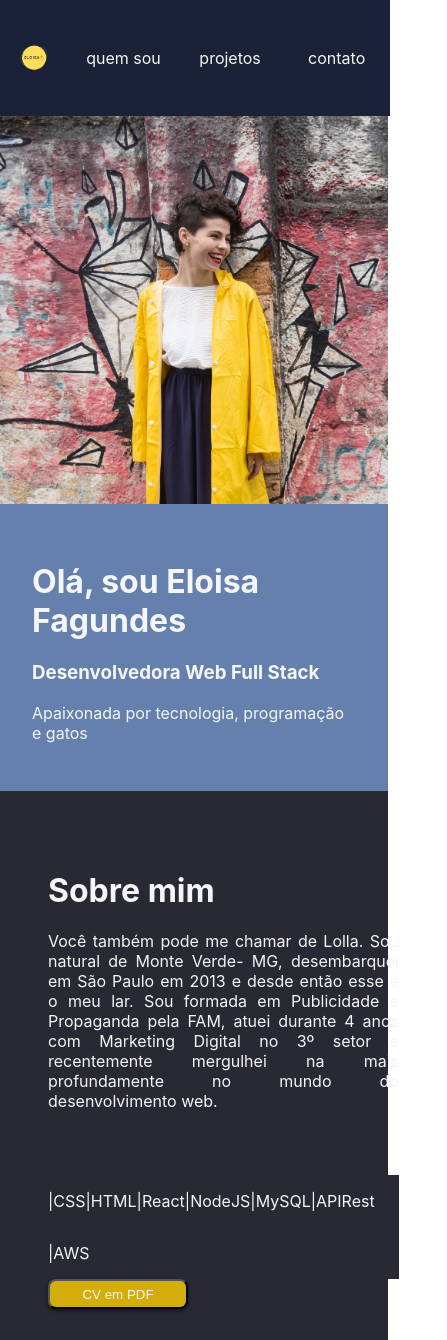
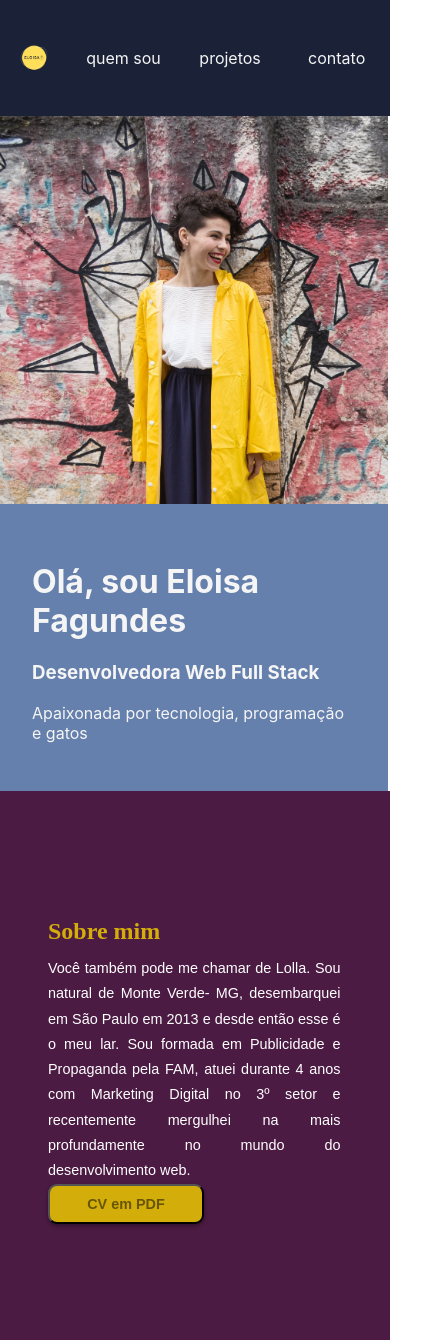
Before and after one commit to EloisaFagundes/Portifolio, a React (Create React App) app in the folder portfolio/: page / in a window 390 px wide. Shown: the whole page, 447 px wide, since content can reach past the window. Built offline with nearby package versions, Linux system fonts and the light colour scheme.

Commit message:
add melhora no espaçamento dos componentes e responsividade

```diff
--- a/portfolio/src/containers/AboutMe/AboutMe.js
+++ b/portfolio/src/containers/AboutMe/AboutMe.js
@@ -4,15 +4,18 @@ import styled from "styled-components";
 const ContentWrapper = styled.div`
   display: flex;
   flex-direction: row;
-  background-color: #282933;
+  background-color: #4c1b44;
   flex-wrap: wrap;
   width: 100%;
   height: 80vh;
   justify-content: space-around;
 
   @media screen and (max-width: 1200px) {
+    justify-content: flex-start;
+    display: flex;
+    flex-direction: row;
     padding: 0;
-    width: 46vh;
+    width: 100vw;
     margin: 0;
     height: 65vh;
   }
@@ -25,22 +28,44 @@ const IllustrationStyled = styled.img`
   margin-right: 20px;
 
   @media screen and (max-width: 991px) {
-    height: 56vh;
-    width: auto;
     display: none;
   }
 `;
 
 const ButtonStyled = styled.button`
-  background-color: red;
-  width: 140px;
-  height: 30px;
-  border-radius: 8px;
-  box-shadow: 0 2px 4px 0 rgba(0, 0, 0, 0.5);
+  /* background-color: red; */
+  width: 150px;
+  height: 40px;
+  border-radius: 9px;
+  box-shadow: 0 2px 4px 0 rgba(0, 0, 0, 0.4);
   background-color: #d3ad0a;
-  color: #f5f5f5;
-  /* font-style: italic; */
+  color: rgba(0, 0, 0, 0.5);
+  font-weight: bold;
   align-self: center;
+  align-items: center;
+
+  @media screen and (max-width: 1200px) {
+    /* background-color: red; */
+    font-size: 0.9em;
+    width: 100vw;
+    margin: 0;
+    padding: 0;
+  }
+`;
+
+const ButtonWrapper = styled.div`
+  /* background-color: purple; */
+  display: flex;
+  align-items: center;
+  align-self: center;
+  justify-content: center;
+  padding: 20px 0;
+
+  @media screen and (max-width: 1200px) {
+    padding: 0;
+    width: 40vw;
+    margin: 0;
+  }
 `;
 
 const AboutMeWrapper = styled.div`
@@ -59,7 +84,6 @@ const AboutMeWrapper = styled.div`
   @media screen and (max-width: 1200px) {
     padding: 0 3rem;
     max-width: 100vw;
-    width: 100vw;
     margin: 0;
   }
 `;
@@ -70,9 +94,8 @@ const TextWrapper = styled.div`
   text-align: justify;
 
   @media screen and (max-width: 991px) {
-    padding: 3rem 0;
-    width: 90vw;
-    text-align: justify;
+    padding: 0;
+    width: 40vw;
   }
 `;
 
@@ -80,43 +103,81 @@ const ListTecnologiesConteiner = styled.div`
   display: flex;
   flex-direction: row;
   background-color: #282933;
-  flex-wrap: wrap;
   width: 100%;
+  @media screen and (max-width: 1200px) {
+    flex-wrap: wrap;
+  }
 `;
 
-const tecnologies = [
-  "|CSS",
-  "|HTML",
-  "|React",
-  "|NodeJS",
-  "|MySQL",
-  "|APIRest",
-  "|AWS",
-];
+const TitleSection = styled.h1`
+  color: #ffff;
+  font-family: "Glegoo";
+
+  @media screen and (max-width: 1200px) {
+    font-size: 1.5em;
+    line-height: 2vh;
+    color: #d3ad0a;
+  }
+`;
+const ParagraphyStyled = styled.p`
+  /* background-color: orange; */
+  text-align: justify;
+  color: #ffff;
+  font-family: "Montserrat", sans-serif;
+  line-height: 3vh;
+  max-width: 40vw;
+  @media screen and (max-width: 1200px) {
+    max-width: 90vw;
+    font-size: 0.9em;
+    width: 75vw;
+    margin: 0;
+    padding: 0;
+  }
+`;
+// const ItemTecnologiesStyled = styled.p`
+//   font-family: "Glegoo";
+//   font-size: 13px;
+//   font-weight: bold;
+
+//   @media screen and (max-width: 1200px) {
+//     font-size: 0.5em;
+//   }
+// `;
+
+// const tecnologies = [
+//   "JavaScript_",
+//   "CSS_",
+//   "HTML_",
+//   " React_",
+//   " NodeJS_",
+//   " MySQL_",
+//   " APIRest_",
+//   " AWS",
+// ];
 
 function AboutMe() {
   return (
-    <ContentWrapper>
+    <ContentWrapper id="AboutMe">
       <AboutMeWrapper>
         <TextWrapper>
-          <h1>Sobre mim</h1>
-          <p>
+          <TitleSection>Sobre mim</TitleSection>
+          <ParagraphyStyled>
             Você também pode me chamar de Lolla. Sou natural de Monte Verde- MG,
             desembarquei em São Paulo em 2013 e desde então esse é o meu lar.
             Sou formada em Publicidade e Propaganda pela FAM, atuei durante 4
             anos com Marketing Digital no 3º setor e recentemente mergulhei na
             mais profundamente no mundo do desenvolvimento web.
-          </p>
+          </ParagraphyStyled>
         </TextWrapper>
-        <ListTecnologiesConteiner>
+        {/* <ListTecnologiesConteiner>
           {tecnologies.map((item) => (
-            <p>{item}</p>
+            <ItemTecnologiesStyled>{item}</ItemTecnologiesStyled>
           ))}
-        </ListTecnologiesConteiner>
+        </ListTecnologiesConteiner> */}
 
-        <div>
+        <ButtonWrapper>
           <ButtonStyled>CV em PDF</ButtonStyled>
-        </div>
+        </ButtonWrapper>
       </AboutMeWrapper>
 
       <div>
```
